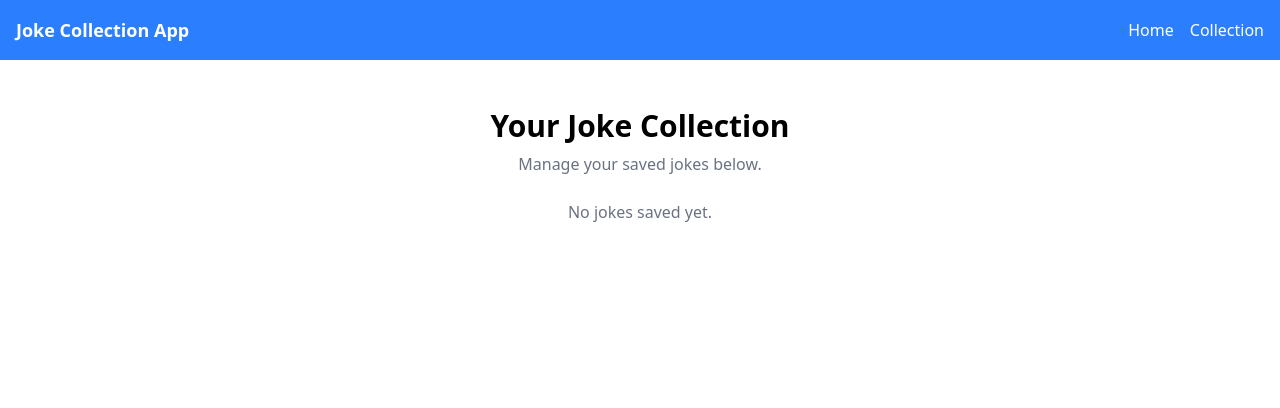
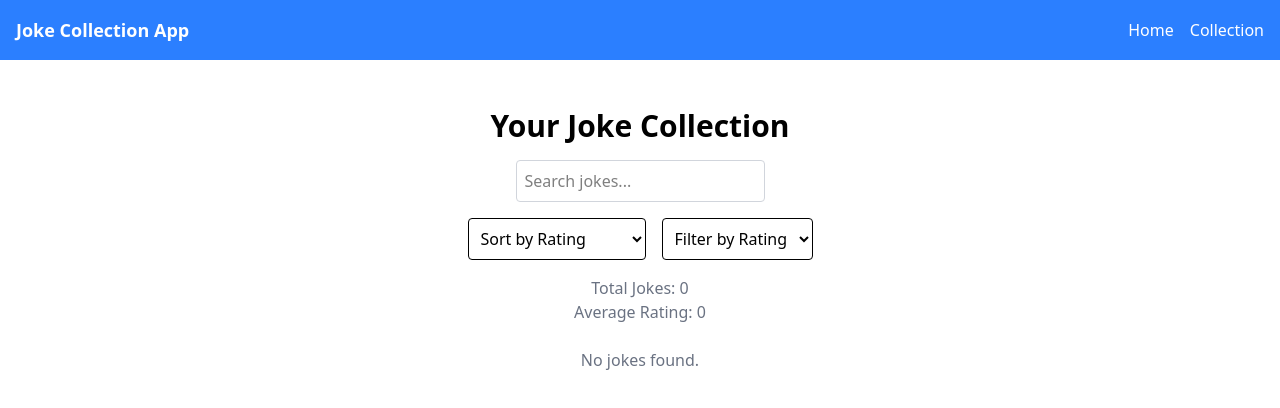
Before and after one commit to chrismarkoulis/joke-collection-vue3, a Vue app: page /collection in a window 1280 px wide. Shown: the top 408 px of the page. Built offline with nearby package versions, Linux system fonts and the light colour scheme.

Commit message:
added required features for collection

```diff
--- a/src/components/JokeCard.vue
+++ b/src/components/JokeCard.vue
@@ -1,5 +1,5 @@
 <template>
-  <div class="space-x-4 p-4 bg-white shadow-md border border-gray-300 rounded-md text-center">
+  <div class="p-4 bg-white shadow-md border border-gray-300 rounded-md text-center">
     <p class="text-lg font-semibold text-gray-800">{{ joke.setup }}</p>
     <button
       v-if="!revealed"
@@ -9,6 +9,8 @@
       Reveal Punchline
     </button>
     <p v-if="revealed" class="mt-2 text-gray-600 text-lg font-medium">{{ joke.punchline }}</p>
+
+    <RatingStars v-model="rating" class="mt-4" />
 
     <button
       v-if="!isSaved"
@@ -28,16 +30,21 @@
 </template>
 
 <script lang="ts" setup>
-import { ref, computed } from "vue";
-import type { Joke } from "@/models";
+import { ref, computed, watch } from "vue";
+import type { Joke, JokeRating } from "@/models";
 import { useJokeCollection } from "@/composables/useJokeCollection";
+import RatingStars from "./RatingStars.vue";
 
 const props = defineProps<{ joke: Joke }>();
-
-const { jokes, addJoke, removeJoke } = useJokeCollection();
+const { jokes, addJoke, removeJoke, rateJoke } = useJokeCollection();
 const revealed = ref(false);
 
 const isSaved = computed(() => jokes.value.some((j) => j.id === props.joke.id));
+const rating = ref<JokeRating>(jokes.value.find((j) => j.id === props.joke.id)?.rating || 0);
+
+watch(rating, (newRating) => {
+  if (isSaved.value) rateJoke(props.joke.id, newRating);
+});
 
 function saveJoke() {
   addJoke(props.joke);
--- /dev/null
+++ b/src/components/RatingStars.vue
@@ -0,0 +1,26 @@
+<template>
+  <div class="flex justify-center space-x-1">
+    <span
+      v-for="star in MAX_RATING"
+      :key="star"
+      class="cursor-pointer text-2xl"
+      :class="star <= (modelValue ?? 0) ? 'text-yellow-500' : 'text-gray-400'"
+      @click="setRating(star)"
+    >
+      ★
+    </span>
+  </div>
+</template>
+
+<script lang="ts" setup>
+import { defineProps, defineEmits } from "vue";
+import { type JokeRating } from "@/models";
+import { MAX_RATING } from "@/constants";
+
+const props = defineProps<{ modelValue: JokeRating }>();
+const emit = defineEmits(["update:modelValue"]);
+
+function setRating(value: JokeRating) {
+  emit("update:modelValue", value);
+}
+</script>
--- a/src/components/index.ts
+++ b/src/components/index.ts
@@ -1,2 +1,3 @@
 export { default as JokeCard } from "./JokeCard.vue";
 export { default as Spinner } from "./Spinner.vue";
+export { default as RatingStars } from "./RatingStars.vue";
--- a/src/composables/useJokeCollection.ts
+++ b/src/composables/useJokeCollection.ts
@@ -1,13 +1,16 @@
-import { ref, watch } from "vue";
-import type { Joke } from "@/models";
+import { ref, watch, computed } from "vue";
+import type { Joke, RatedJoke, JokeRating } from "@/models";
+import { STORAGE_KEY } from "@/constants";
 
-const STORAGE_KEY = "jokeCollection";
+const jokes = ref<RatedJoke[]>(loadJokes());
 
-const jokes = ref<Joke[]>(loadJokes());
-
-function loadJokes(): Joke[] {
+function loadJokes(): RatedJoke[] {
   const saved = localStorage.getItem(STORAGE_KEY);
-  return saved ? JSON.parse(saved) : [];
+  if (saved) {
+    return JSON.parse(saved);
+  } else {
+    return [];
+  }
 }
 
 function saveJokes() {
@@ -16,7 +19,7 @@ function saveJokes() {
 
 function addJoke(joke: Joke) {
   if (!jokes.value.some((j) => j.id === joke.id)) {
-    jokes.value.push(joke);
+    jokes.value.push({ ...joke });
     saveJokes();
   }
 }
@@ -26,8 +29,25 @@ function removeJoke(jokeId: number) {
   saveJokes();
 }
 
+function rateJoke(jokeId: number, rating: JokeRating) {
+  const joke = jokes.value.find((j) => j.id === jokeId);
+  if (joke) {
+    joke.rating = Math.max(0, Math.min(rating ?? 0, 5));
+    saveJokes();
+  }
+}
+
+const totalJokes = computed(() => jokes.value.length);
+
+const averageRating = computed(() => {
+  const ratedJokes: RatedJoke[] = jokes.value.filter((j) => (j.rating ?? 0) > 0);
+  if (ratedJokes.length === 0) return 0;
+  const sum = ratedJokes.reduce((acc, j) => acc + (j.rating || 0), 0);
+  return parseFloat((sum / ratedJokes.length).toFixed(1));
+});
+
 watch(jokes, saveJokes, { deep: true });
 
 export function useJokeCollection() {
-  return { jokes, addJoke, removeJoke };
+  return { jokes, addJoke, removeJoke, rateJoke, totalJokes, averageRating };
 }
--- a/src/constants/index.ts
+++ b/src/constants/index.ts
@@ -1 +1,5 @@
 export const API_URL = "https://official-joke-api.appspot.com";
+
+export const STORAGE_KEY = "jokeCollection";
+
+export const MAX_RATING = 5;
--- a/src/pages/CollectionPage.vue
+++ b/src/pages/CollectionPage.vue
@@ -1,18 +1,57 @@
 <template>
   <div class="p-6 text-center">
     <h1 class="text-3xl font-bold">Your Joke Collection</h1>
-    <p class="text-gray-500 mt-2">Manage your saved jokes below.</p>
 
-    <div v-if="jokes.length === 0" class="mt-6 text-gray-500">No jokes saved yet.</div>
+    <input
+      v-model="searchQuery"
+      type="text"
+      placeholder="Search jokes..."
+      class="mt-4 p-2 border border-gray-300 rounded"
+    />
+
+    <div class="mt-4 flex justify-center space-x-4">
+      <select v-model="sortBy" class="p-2 border rounded">
+        <option value="rating">Sort by Rating</option>
+        <option value="alpha">Sort Alphabetically</option>
+      </select>
+      <select v-model="filterRating" class="p-2 border rounded">
+        <option value="0">Filter by Rating</option>
+        <option v-for="n in 5" :key="n" :value="n">{{ n }} Stars</option>
+      </select>
+    </div>
+
+    <p class="mt-4 text-gray-500">Total Jokes: {{ totalJokes }}</p>
+    <p class="text-gray-500">Average Rating: {{ averageRating }}</p>
+
+    <div v-if="filteredJokes.length === 0" class="mt-6 text-gray-500">No jokes found.</div>
     <div v-else class="mt-6 grid grid-cols-1 md:grid-cols-2 lg:grid-cols-3 gap-4">
-      <JokeCard v-for="joke in jokes" :key="joke.id" :joke="joke" />
+      <JokeCard v-for="joke in filteredJokes" :key="joke.id" :joke="joke" />
     </div>
   </div>
 </template>
 
 <script lang="ts" setup>
+import { ref, computed } from "vue";
 import { useJokeCollection } from "@/composables/useJokeCollection";
 import JokeCard from "@/components/JokeCard.vue";
 
-const { jokes } = useJokeCollection();
+const { jokes, totalJokes, averageRating } = useJokeCollection();
+const searchQuery = ref("");
+const sortBy = ref("rating");
+const filterRating = ref(0);
+
+const filteredJokes = computed(() => {
+  return jokes.value
+    .filter((j) => j.setup.toLowerCase().includes(searchQuery.value.toLowerCase()))
+    .filter((j) => (filterRating.value ? j.rating === filterRating.value : true))
+    .sort((a, b) => {
+      if (sortBy.value === "alpha") {
+        return a.setup.localeCompare(b.setup);
+      } else {
+        const ratingA = a.rating || 0;
+        const ratingB = b.rating || 0;
+        return ratingB - ratingA;
+      }
+    });
+});
 </script>
```
Also changed, not shown: src/models/index.ts (+8 -0 lines).
